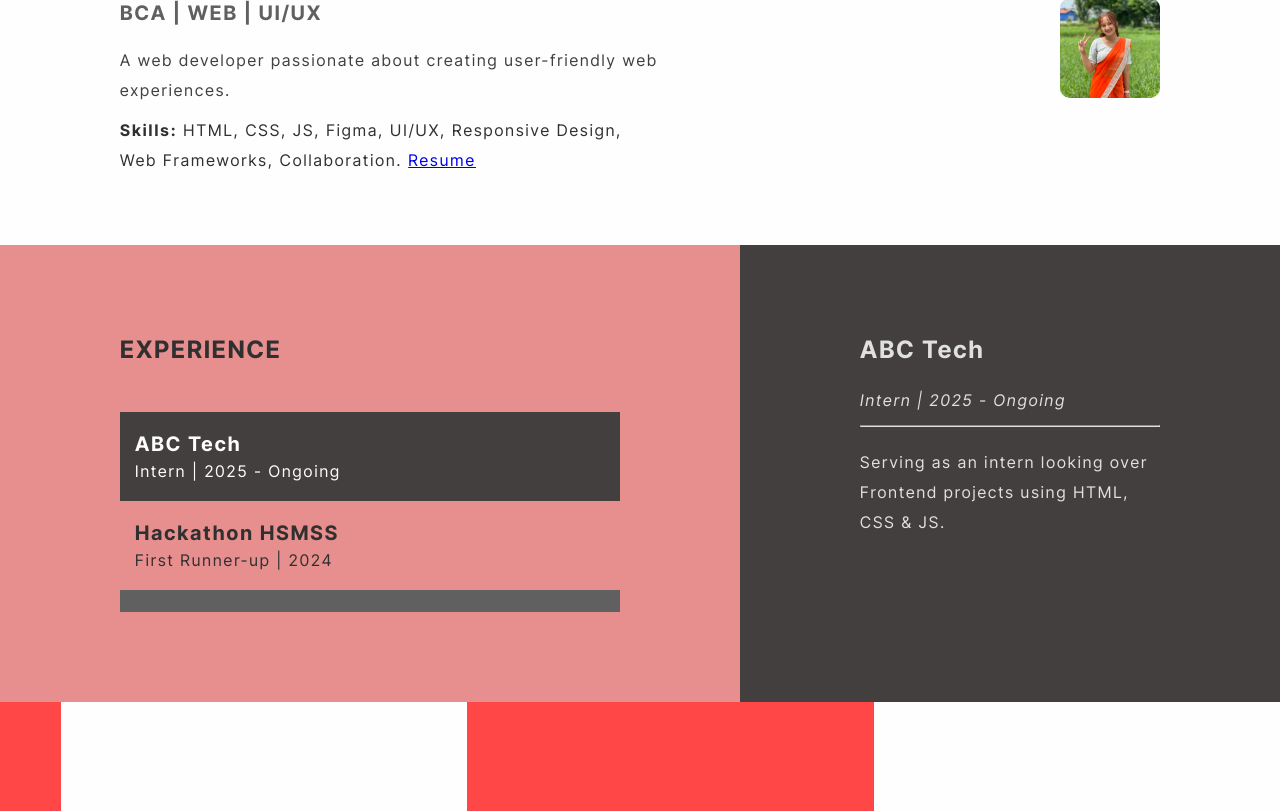
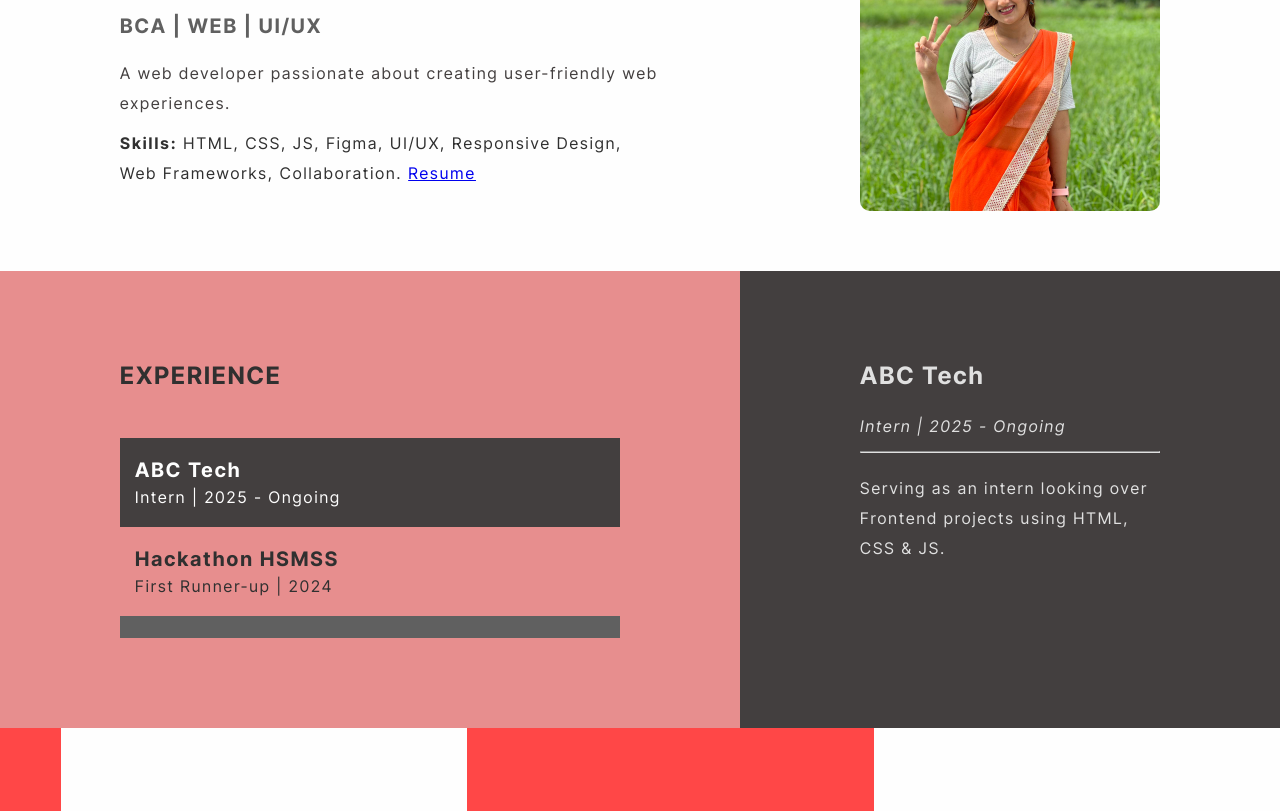
Before and after one commit to mejina11/Portfolio, a plain HTML site: page index.html in a window 1280 px wide. Shown: the part 249-1060 px from the top of the page. Drawn offline with Linux system fonts and the light colour scheme.

Commit message:
updated image width

```diff
--- a/styles/style.css
+++ b/styles/style.css
@@ -168,7 +168,7 @@ html, body {
     & .about-image {
         width: 100%;
         max-width: 500px;
-        min-width: 100px;
+        min-width: 300px;
         /*  Will shrink on smaller screens */
         aspect-ratio: 1 / 1;
         /* Keeps it square, you can tweak */
```
